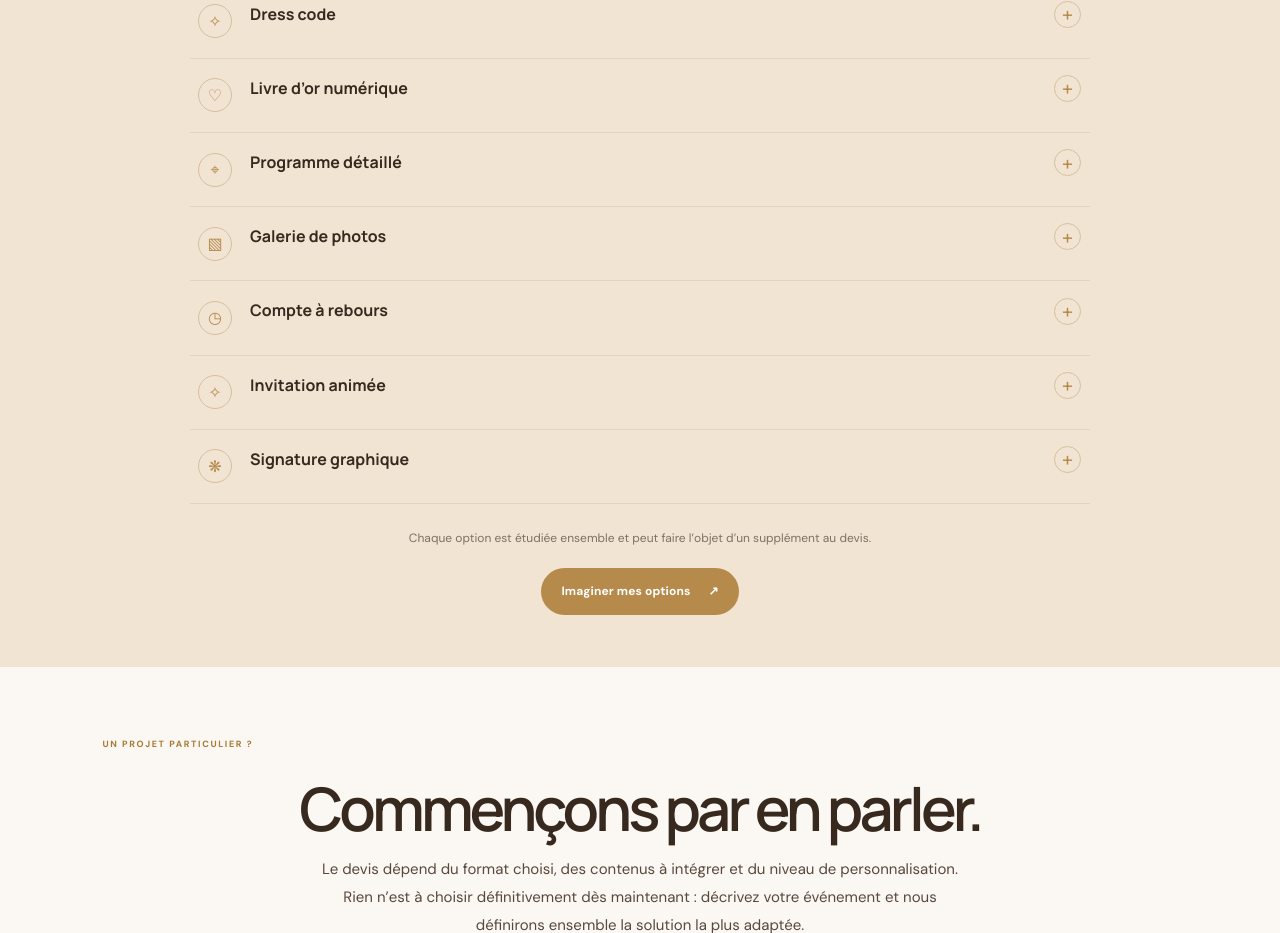
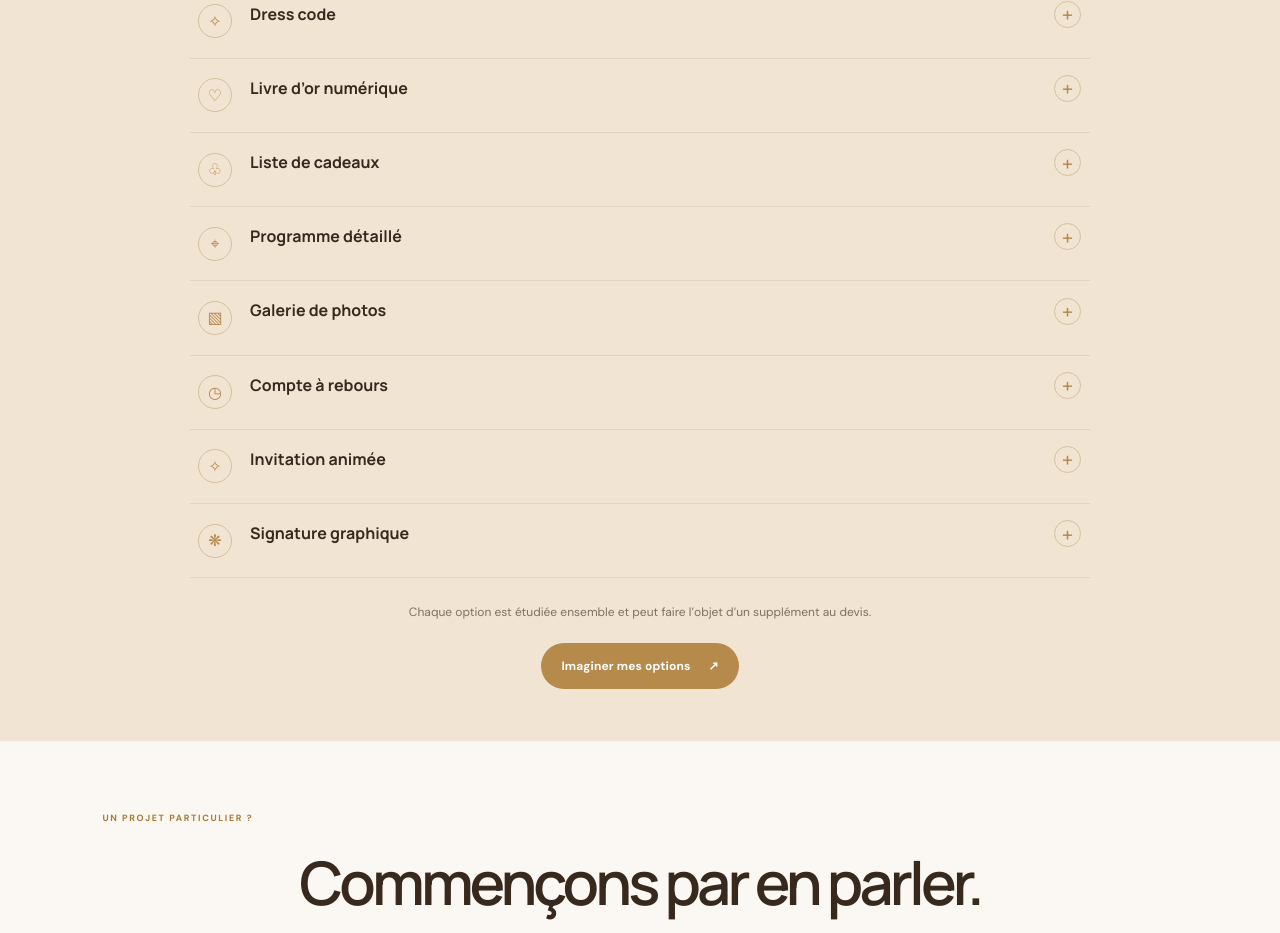
Before and after one commit to chirelhalioua/C-by-C, a Nuxt app: page /formules in a window 1280 px wide. Shown: the part 1497-2430 px from the top of the page. Built offline with nearby package versions, Linux system fonts and the light colour scheme; a web font is replaced by a local one.

Commit message:
Add gift list option to offers page

```diff
--- a/pages/formules.vue
+++ b/pages/formules.vue
@@ -96,6 +96,10 @@ const offers = [
             <p>Un espace pour recevoir les vœux, petits mots et souvenirs de vos proches.</p>
           </details>
           <details class="option-item">
+            <summary><span class="option-symbol">♧</span><span class="option-title">Liste de cadeaux</span><span class="option-toggle" aria-hidden="true">+</span></summary>
+            <p>Partagez avec vos invités une sélection d’idées cadeaux ou un lien vers votre liste de souhaits. Ils peuvent ainsi découvrir ce qui vous ferait plaisir et choisir un cadeau qui vous correspond. Les modalités (liens externes, liste personnalisée ou participation) sont définies ensemble selon votre projet.</p>
+          </details>
+          <details class="option-item">
             <summary><span class="option-symbol">⌖</span><span class="option-title">Programme détaillé</span><span class="option-toggle" aria-hidden="true">+</span></summary>
             <p>Un déroulé personnalisé de la célébration : accueil des invités, cérémonie, cocktail, repas, animations et horaires des différents temps forts.</p>
           </details>
```
